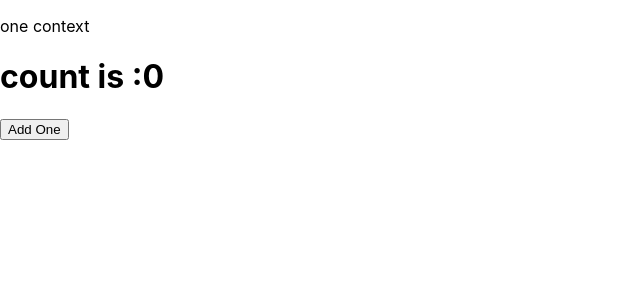
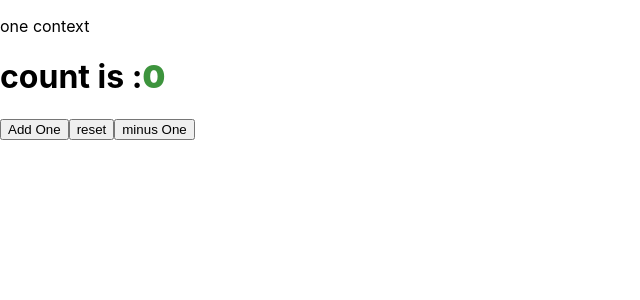
Before and after one commit to radshodam/context-simple, a React (Create React App) app: page / in a window 1280 px wide. Shown: the top 300 px of the page, without its empty margins (0-640 px from the left). Built offline with nearby package versions, Linux system fonts and the light colour scheme.

Commit message:
update create countext

```diff
--- a/src/comtext/CounterOne.js
+++ b/src/comtext/CounterOne.js
@@ -4,12 +4,18 @@ import { useContext } from "react";
 import { CounterContext, CounterContextDispatcher } from "./CounterProvider";
 function CounterOne() {
   // useContext`
-  const count = useContext(CounterContext);//state
-  const setCount = useContext(CounterContextDispatcher);//set state
+  const count = useContext(CounterContext); //state
+  const setCount = useContext(CounterContextDispatcher); //set state
   return (
     <div>
-      <h1>count is :{count}</h1>
-      <button onClick={() => setCount(count + 1)}>Add One</button>
+      <h1>
+        count is :<span className={count >= 0 ? "green" : "red"}>{count}</span>
+      </h1>
+      {/* <button onClick={() => setCount(count + 1)}>Add One</button> */}
+      {/* ican use prev */}
+      <button onClick={() => setCount((perv) => perv + 1)}>Add One</button>
+      <button onClick={() => setCount(0)}>reset</button>
+      <button onClick={() => setCount((perv) => perv - 1)}>minus One</button>
     </div>
   );
 }
--- a/src/index.css
+++ b/src/index.css
@@ -1,13 +1,21 @@
 body {
   margin: 0;
-  font-family: -apple-system, BlinkMacSystemFont, 'Segoe UI', 'Roboto', 'Oxygen',
-    'Ubuntu', 'Cantarell', 'Fira Sans', 'Droid Sans', 'Helvetica Neue',
+  font-family: -apple-system, BlinkMacSystemFont, "Segoe UI", "Roboto", "Oxygen",
+    "Ubuntu", "Cantarell", "Fira Sans", "Droid Sans", "Helvetica Neue",
     sans-serif;
   -webkit-font-smoothing: antialiased;
   -moz-osx-font-smoothing: grayscale;
 }
 
 code {
-  font-family: source-code-pro, Menlo, Monaco, Consolas, 'Courier New',
+  font-family: source-code-pro, Menlo, Monaco, Consolas, "Courier New",
     monospace;
 }
+.red {
+  color: #eb6161;
+  font-weight: 900;
+}
+.green {
+  color: #3d943d;
+  font-weight: 900;
+}
```
Also changed, not shown: src/comtext/CounterProvider.js (line endings or trailing spaces).
